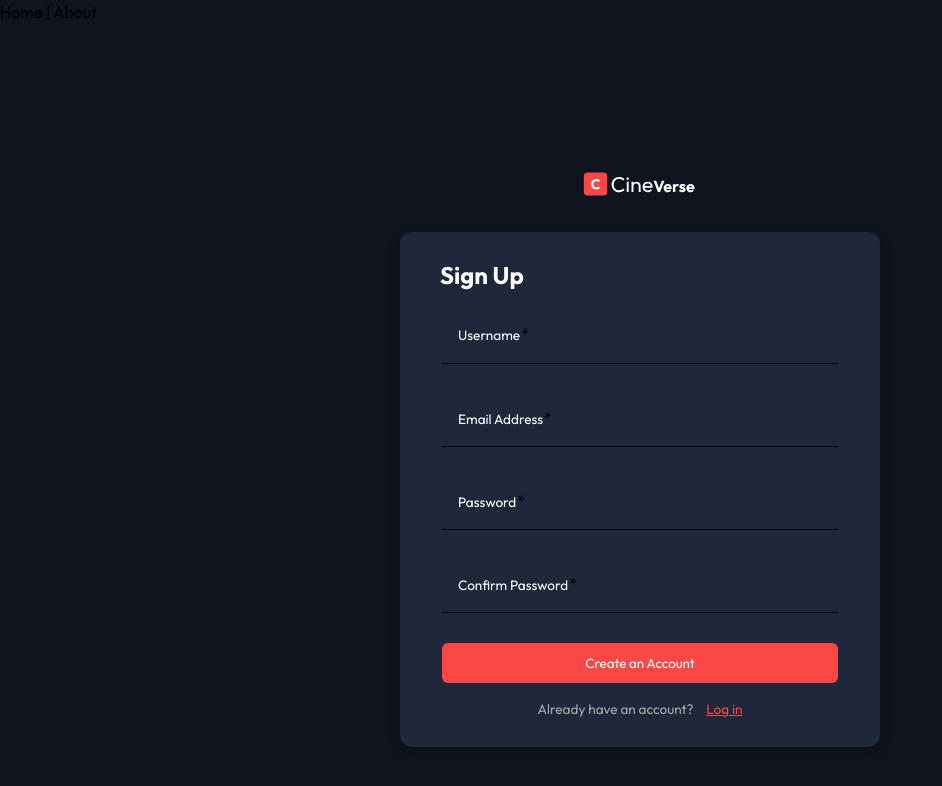
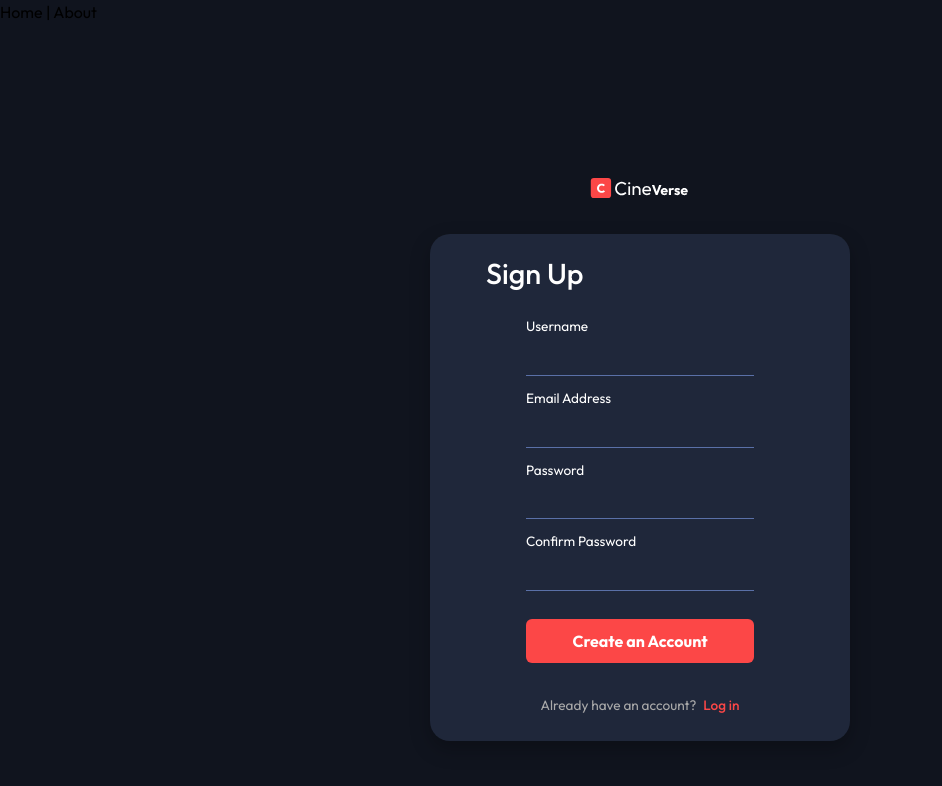
Before and after one commit to AmaliTech-Training-Academy/entertainment-app-frontend, an Angular app: page /signup in a window 1280 px wide. Shown: the top 786 px of the page, without its empty margins (0-942 px from the left). Built offline with nearby package versions, Linux system fonts and the light colour scheme.

Commit message:
fix: update styles to fix border error and message

```diff
--- a/src/app/features/auth/sign-up/sign-up.component.html
+++ b/src/app/features/auth/sign-up/sign-up.component.html
@@ -12,10 +12,9 @@
       class="register__form"
     >
       <!-- Username Field -->
-      <mat-form-field class="register__field">
-        <mat-label class="register__label" for="username">Username</mat-label>
+      <div class="register__field">
+        <label class="register__label" for="username">Username</label>
         <input
-          matInput
           id="username"
           formControlName="username"
           autocomplete="username"
@@ -23,62 +22,62 @@
           aria-required="true"
           aria-describedby="username-error"
           class="register__input"
-          placeholder="Username"
+          [ngClass]="{ 'invalid': username?.touched && username?.invalid || username?.errors?.['usernameTaken'] }"
         />
         @if (username?.touched && username?.invalid) {
-          <mat-error id="username-error" class="register__error">
+          <p id="username-error" class="register__error">
             @if (username?.errors?.["required"]) {
               Username is required.
             }
             @if (username?.errors?.["minlength"]) {
               Minimum 3 characters required.
             }
-          </mat-error>
+          </p>
         }
         @if (username?.errors?.["usernameTaken"]) {
-          <mat-error id="username-error" class="register__error">
+          <p id="username-error" class="register__error">
             Username already taken.
-          </mat-error>
+          </p>
         }
-      </mat-form-field>
+      </div>
 
       <!-- Email Field -->
-      <mat-form-field class="register__field">
-        <mat-label for="email" class="register__label">Email Address</mat-label>
+      <div class="register__field">
+        <p for="email" class="register__label">Email Address</p>
         <input
-          matInput
           id="email"
           formControlName="email"
           type="email"
           autocomplete="email"
-          placeholder="cineverse@example.com"
           required
           aria-required="true"
           aria-describedby="email-error"
           class="register__input"
+          [ngClass]="{
+    'invalid': (email?.touched && email?.invalid) || email?.errors?.['emailTaken']
+  }"
         />
         @if (email?.touched && email?.invalid) {
-          <mat-error id="email-error" class="register__error">
+          <p id="email-error" class="register__error">
             @if (email?.errors?.["required"]) {
               Email is required.
             }
             @if (email?.errors?.["email"]) {
               Invalid email format.
             }
-          </mat-error>
+          </p>
         }
         @if (email?.errors?.["emailTaken"]) {
-          <mat-error id="email-error" class="register__error">
+          <p id="email-error" class="register__error">
             Email is already registered.
-          </mat-error>
+          </p>
         }
-      </mat-form-field>
+      </div>
 
       <!-- Password Field -->
-      <mat-form-field class="register__field">
-        <mat-label for="password" class="register__label">Password</mat-label>
+      <div class="register__field">
+        <p for="password" class="register__label">Password</p>
         <input
-          matInput
           id="password"
           formControlName="password"
           type="password"
@@ -87,9 +86,12 @@
           aria-required="true"
           aria-describedby="password-error"
           class="register__input"
+          [ngClass]="{
+    'invalid': password?.touched && password?.invalid
+  }"
         />
         @if (password?.touched && password?.invalid) {
-          <mat-error id="password-error" class="register__error">
+          <p id="password-error" class="register__error">
   @if (password?.errors?.['required']) {
     Password is required.
   }
@@ -99,13 +101,13 @@
   @if (password?.errors?.['weakPassword']) {
     Password must contain uppercase, lowercase, number, and special character.
   }
-</mat-error>
+</p>
 
         }
-      </mat-form-field>
+      </div>
 
       <!-- Confirm Password Field -->
-      <mat-form-field class="register__field">
+      <div class="register__field">
         <mat-label for="confirmPassword" class="register__label"
           >Confirm Password</mat-label
         >
@@ -119,21 +121,24 @@
           aria-required="true"
           aria-describedby="confirm-password-error"
           class="register__input"
+          [ngClass]="{
+    'invalid': (confirmPassword?.touched && confirmPassword?.invalid) || passwordMismatch
+  }"
         />
         @if (
           (confirmPassword?.touched && confirmPassword?.invalid) ||
           passwordMismatch
         ) {
-          <mat-error id="confirm-password-error" class="register__error">
+          <p id="confirm-password-error" class="register__error">
             @if (confirmPassword?.errors?.["required"]) {
               Confirm Password is required.
             }
             @if (passwordMismatch) {
               Passwords do not match.
             }
-          </mat-error>
+          </p>
         }
-      </mat-form-field>
+      </div>
 
       <!-- Submit Button -->
       <button
--- a/src/app/features/auth/sign-up/sign-up.component.scss
+++ b/src/app/features/auth/sign-up/sign-up.component.scss
@@ -1,8 +1,8 @@
-@use "../../../../styles/variables" as *;
-@use "../../../../styles/spacing" as *;
-@use "sass:map";
+@use '../../../../styles/variables' as *;
+@use '../../../../styles/spacing' as *;
+@use 'sass:map';
 
-// === Helpers ===
+// Helpers
 @function color($palette, $shade) {
   @return map.get($palette, $shade);
 }
@@ -11,125 +11,229 @@
   @return map.get($spacing, $size);
 }
 
-// === Main container ===
+// ========== BASE LAYOUT ==========
 .register__container {
   min-height: 100vh;
   background-color: color($primary-colors, 1000);
-  padding: space(6);
   display: flex;
   flex-direction: column;
   align-items: center;
-  gap: space(6);
+  padding: space(6);
+  animation: fadeIn 0.8s ease-in;
+  overflow: hidden;
+}
 
+// ========== LOGO ==========
 .register__logo {
-    margin-top: space(6);
+  margin-bottom: space(6);
 
   img {
-      height: 32px;
+    height: 28px;
+    animation: fadeInDown 0.6s ease-in;
   }
 }
 
+// ========== CARD ==========
 .register {
+  background-color: color($primary-colors, 900);
+  padding: space(5);
+  border-radius: 16px;
   width: 100%;
-    max-width: 320px;
-    padding: space(6);
-    border-radius: 12px;
-    background-color: color($primary-colors, 900);
-    box-shadow: 0 4px 12px rgba(0, 0, 0, 0.25);
+  max-width: 420px;
+  box-shadow: 0 8px 20px rgba(0, 0, 0, 0.25);
+  animation: slideUp 0.6s ease-in-out;
+}
 
-    &__heading {
-      font-size: 1.5rem;
+// ========== HEADING ==========
+.register__heading {
+  font-size: 2rem;
+  font-weight: 500;
   color: color($neutral-colors, 100);
   margin-bottom: space(3);
+  text-align: left;
 }
 
-    &__form {
+// ========== FORM ==========
+.register__form {
   display: flex;
   flex-direction: column;
-      margin: space(0) space(4);
+  gap: space(3);
+  padding: space(2) space(8);
+}
 
+// ========== FIELD GROUP ==========
 .register__field {
-        width: 100%;
+  display: flex;
+  flex-direction: column;
+  gap: space(1);
+  animation: fadeInUp 0.4s ease;
+}
 
+// ========== LABEL ==========
 .register__label {
+  color: color($neutral-colors, 100);
   font-size: 0.85rem;
+  font-weight: 400;
+}
+
+// ========== INPUT ==========
+.register__input {
+  background: transparent;
+  border: none;
+  border-bottom: 1px solid color($primary-colors, 500);
+  padding: space(2) 0;
   color: color($neutral-colors, 100);
-          font-weight: 400;
+  font-size: 0.95rem;
+  transition: border-color 0.3s, color 0.3s;
+
+  &:focus {
+    outline: none;
+    border-bottom-color: color($neutral-colors, 200);
+    color: color($neutral-colors, 100);
+  }
+
+  &::placeholder {
+    color: color($neutral-colors, 400);
+    font-size: 0.85rem;
+  }
+
+  &.invalid {
+    border-bottom: 2px solid color($red-colors, 100);
   }
 }
 
-      .register__input {
-        background-color: transparent;
-        color: color($neutral-colors, 100);
-        font-weight: 100;
-        caret-color: color($secondary-colors, 200);
 
-        &:focus {
-          background-color: transparent;
-          color: color($neutral-colors, 100);
-          cursor: pointer;
+// ========== ERROR ==========
+.register__error {
+  color: color($red-colors, 100);
+  font-size: 0.75rem;
+  animation: shake 0.3s ease;
 }
 
-        &:cu &::placeholder {
-          color: color($neutral-colors, 400);
+// ========== BUTTON ==========
+.register__submit {
+  margin-top: space(4);
+  padding: space(3) 0;
+  background-color: color($secondary-colors, 200);
+  color: color($neutral-colors, 100);
+  font-weight: 600;
+  font-size: 0.95rem;
+  border: none;
+  border-radius: 6px;
+  cursor: pointer;
+  transition: background-color 0.3s, transform 0.2s;
+
+  &:hover {
+    background-color: color($neutral-colors, 100);
+    transform: translateY(-2px);
+    color: color($secondary-colors, 200);
+  }
+
+  &:active {
+    transform: scale(0.98);
   }
 }
 
-      .register__error {
-        font-size: 0.75rem;
-        color: color($red-colors, 100);
-        display: flex;
-        justify-content: flex-end;
-      }
+// ========== FOOTER ==========
+.register__footer {
+  margin-top: space(5);
+  font-size: 0.85rem;
+  text-align: center;
+  color: color($neutral-colors, 400);
+  animation: fadeIn 1s ease;
 
-      .register__submit {
-        margin-top: space(1);
-        padding: space(3) 0;
-        font-weight: 400;
-        border: none;
-        border-radius: 6px;
-        background-color: color($secondary-colors, 200);
-        color: color($neutral-colors, 100);
-        transition: background-color 0.2s ease;
+  .register__link {
+    margin-left: 4px;
+    color: color($secondary-colors, 200);
+    text-decoration: none;
+    font-weight: 500;
+    transition: color 0.3s;
 
     &:hover {
-          background-color: color($neutral-colors, 100);
-          color: color($secondary-colors, 200);
-        }
-      }
-
-      .register__footer {
-        text-align: center;
-        font-size: 0.85rem;
-        color: color($neutral-colors, 400);
-        margin-top: space(4);
-
-        .register__link {
-          margin-left: 10px;
-          color: color($secondary-colors, 200);
       text-decoration: underline;
-        }
+      color: color($secondary-colors, 300);
     }
   }
 }
 
-  // === Tablet/Desktop overrides ===
+// ========== ANIMATIONS ==========
+@keyframes fadeIn {
+  0% {
+    opacity: 0;
+  }
+  100% {
+    opacity: 1;
+  }
+}
+
+@keyframes slideUp {
+  0% {
+    opacity: 0;
+    transform: translateY(20px);
+  }
+  100% {
+    opacity: 1;
+    transform: translateY(0);
+  }
+}
+
+@keyframes fadeInUp {
+  0% {
+    opacity: 0;
+    transform: translateY(10px);
+  }
+  100% {
+    opacity: 1;
+    transform: translateY(0);
+  }
+}
+
+@keyframes fadeInDown {
+  0% {
+    opacity: 0;
+    transform: translateY(-10px);
+  }
+  100% {
+    opacity: 1;
+    transform: translateY(0);
+  }
+}
+
+@keyframes shake {
+  0% {
+    transform: translateX(0px);
+  }
+  25% {
+    transform: translateX(-3px);
+  }
+  50% {
+    transform: translateX(3px);
+  }
+  75% {
+    transform: translateX(-2px);
+  }
+  100% {
+    transform: translateX(0px);
+  }
+}
+
+// ========== RESPONSIVE ==========
 @media (min-width: 768px) {
+  .register__container {
     justify-content: center;
-
-    .register__logo {
-      margin-top: 0;
+    padding: space(9);
   }
 
   .register {
-      max-width: 480px;
-      padding: space(6) space(8);
+    padding: space(4) space(10);
+    border-radius: 20px;
+  }
 
-      &__form {
-        margin: space(0);
+  .register__heading {
+    font-size: 1.8rem;
+  }
+
+  .register__submit {
+    font-size: 1rem;
   }
 }
-
-
-  }
-}
--- a/src/styles/_reset.scss
+++ b/src/styles/_reset.scss
@@ -4,19 +4,17 @@
   box-sizing: border-box;
 }
 
-html,
-body {
+html, body {
   height: 100%;
 }
 
 body {
-  font-family: "Outfit", sans-serif;
-  background-color: #10141e;
+  font-family: 'Outfit', sans-serif;
+  background-color: #10141E;
   line-height: 1.6;
 }
 
-ul,
-ol {
+ul, ol {
   list-style: none;
 }
 
```
Lines whose indentation alone changed are shown as unchanged.
